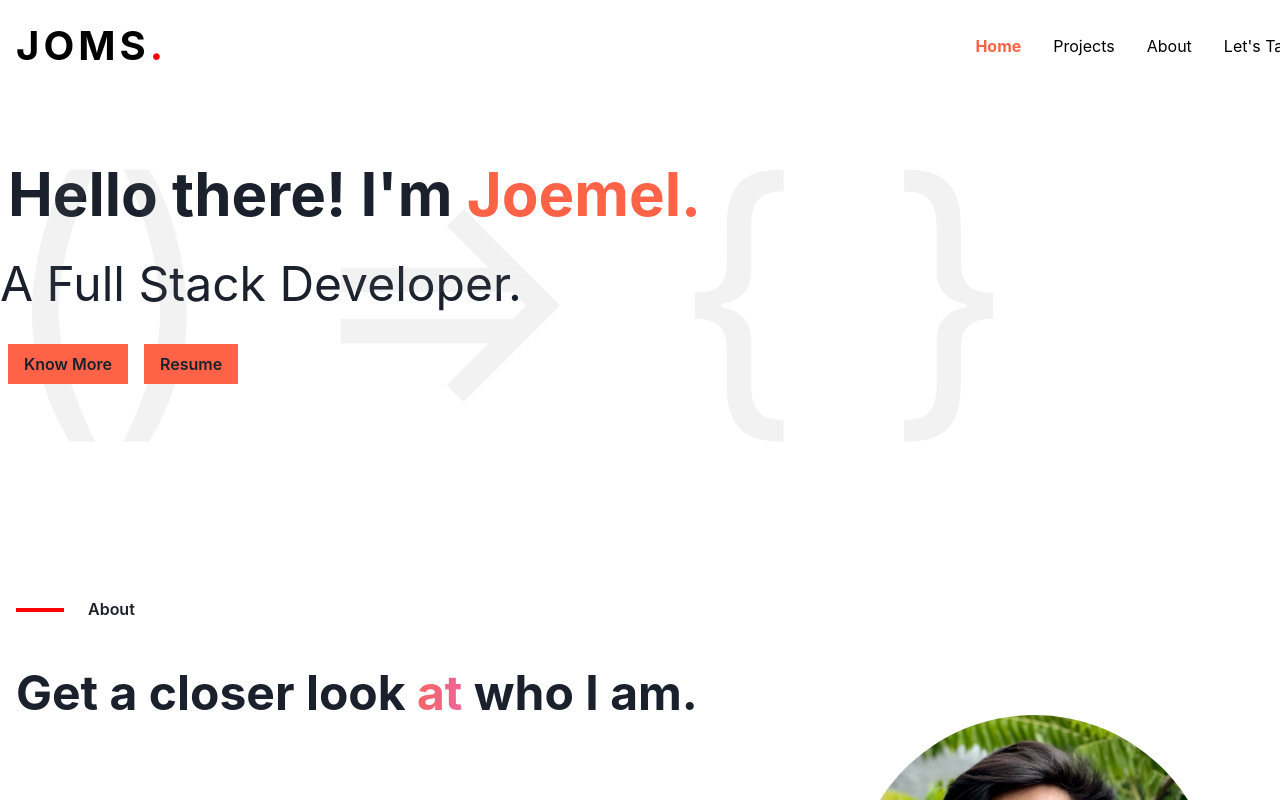
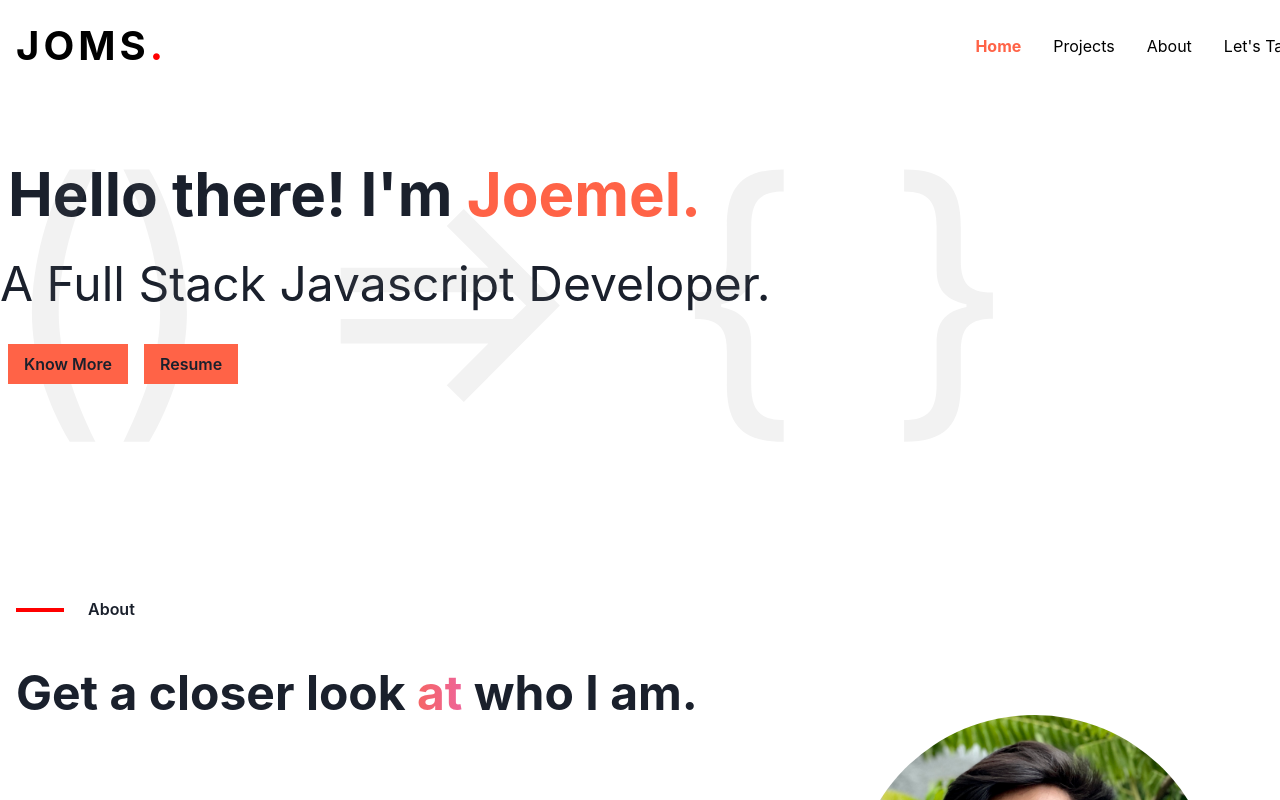
Before and after one commit to jBituin/joemelbituin, a Next.js app: page / in a window 1280 px wide. Shown: the top 800 px of the page. Built offline with nearby package versions, Linux system fonts and the light colour scheme.

Commit message:
Add resume pdf

```diff
--- a/components/Hero.tsx
+++ b/components/Hero.tsx
@@ -1,13 +1,5 @@
 import React from 'react';
-import {
-  Box,
-  Button,
-  Flex,
-  Image,
-  Heading,
-  Stack,
-  Text,
-} from '@chakra-ui/react';
+import { Button, Flex, Link, Heading, Stack, Text } from '@chakra-ui/react';
 
 export const Hero: React.FC = ({ ...rest }) => {
   return (
@@ -58,7 +50,7 @@ export const Hero: React.FC = ({ ...rest }) => {
           textAlign='left'
           w='100%'
         >
-          A Full Stack Developer.
+          A Full Stack Javascript Developer.
         </Heading>
         <Flex dir='row'>
           <Button
@@ -83,7 +75,9 @@ export const Hero: React.FC = ({ ...rest }) => {
             lineHeight='1'
             size='md'
           >
-            Resume
+            <Link target='_blank' href='joemel-bituin.pdf'>
+              Resume
+            </Link>
           </Button>
         </Flex>
         <Text
```
Also changed, not shown: 1 other file (tests, documents, lock files or other folders).
